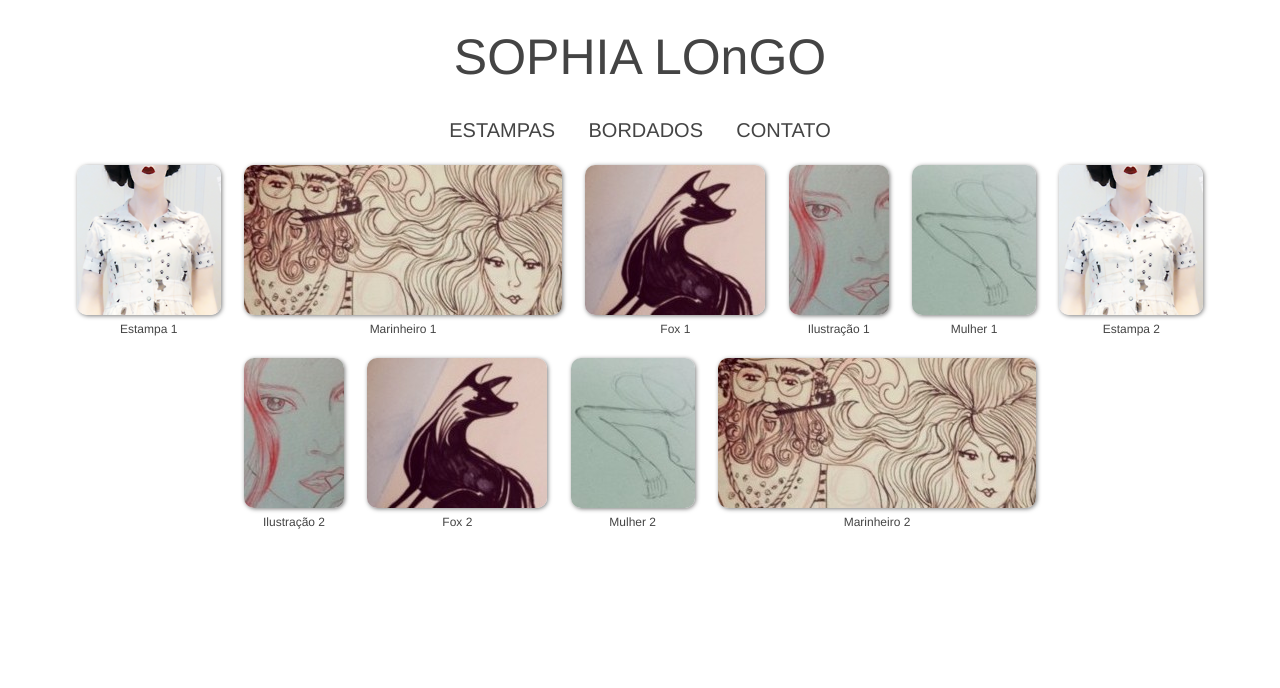
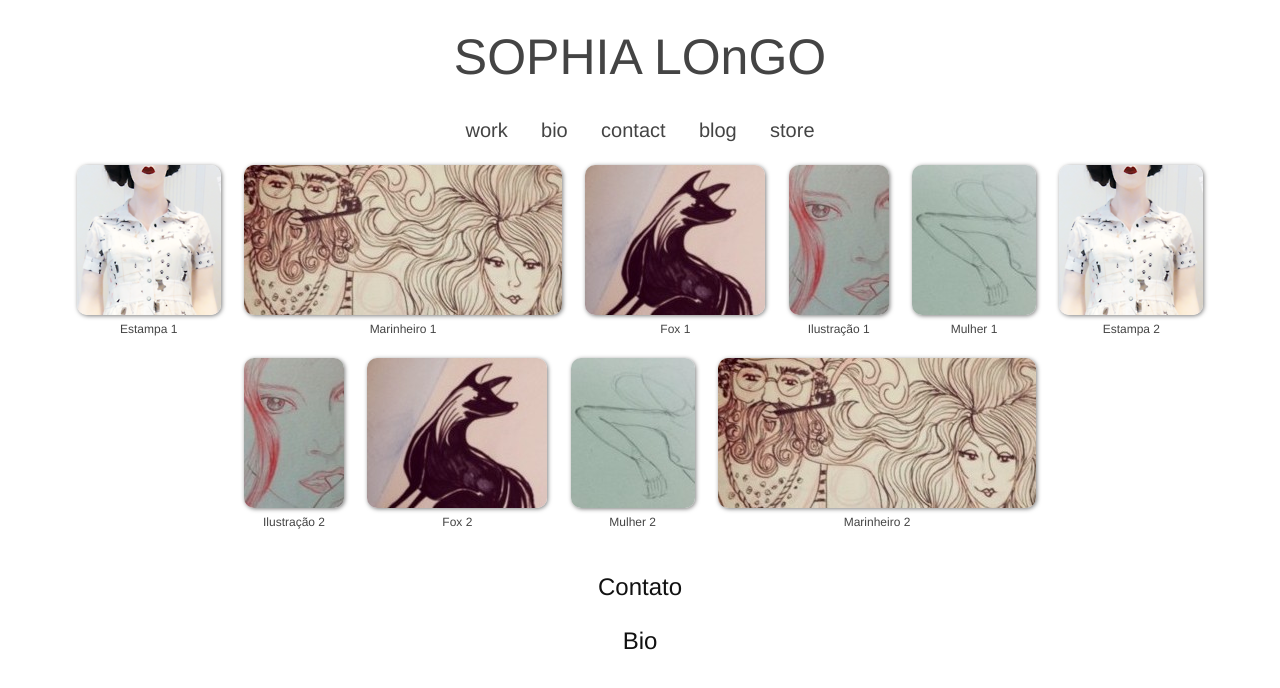
Before and after one commit to jampow/sophialongo, a plain HTML site: page index.html in a window 1280 px wide. Drawn offline with Linux system fonts and the light colour scheme.

Commit message:
adicionando animate ao scroll para o rodapé

```diff
--- a/index.html
+++ b/index.html
@@ -9,6 +9,7 @@
   <![endif]-->
 	<link rel="stylesheet" type="text/css" href="javascripts/fancybox/jquery.fancybox-1.3.4.css" media="screen" />
   <link rel="stylesheet" href="stylesheets/application.css" type="text/css" media="screen" title="no title" charset="utf-8" />
+  <meta name = "viewport" content = "initial-scale = 0.6, user-scalable = no">
   <title>Sophia Longo</title>
 </head>
 <body>
@@ -18,9 +19,11 @@
 
   <nav>
     <ul>
-      <li><a href="#">estampas</a></li>
-      <li><a href="#">bordados</a></li>
-      <li><a href="#">contato</a></li>
+      <li><a href="#">work</a></li>
+      <li><a href="#bio" class="scrollTo">bio</a></li>
+      <li><a href="#contact" class="scrollTo">contact</a></li>
+      <li><a href="#">blog</a></li>
+      <li><a href="#">store</a></li>
     </ul>
   </nav>
 
@@ -110,7 +113,12 @@
   </section>
 
   <footer>
-
+    <div id="contact">
+      <h2>Contato</h2>
+    </div>
+    <div id="bio">
+      <h2>Bio</h2>
+    </div>
   </footer>
 
   <script type="text/javascript" src="javascripts/jquery-1.4.3.min.js"></script>
--- a/javascripts/application.js
+++ b/javascripts/application.js
@@ -1,5 +1,9 @@
 $(function(){
-  $('.portfolio li').each(function(){
-    $('a', this).fancybox({overlayColor: '#fff'});
+
+  $('nav a.scrollTo').click(function(){
+    var target = $(this).attr('href');
+    $('html, body').animate({'scrollTop' : $(target).position().top}, 750);
+    return false;
   });
+
 });
--- a/stylesheets/application.css
+++ b/stylesheets/application.css
@@ -27,7 +27,6 @@ nav li {
 }
 
 nav li a{
-  text-transform: uppercase;
   padding: 15px;
   font-size: 20px;
 }
@@ -80,3 +79,7 @@ ul.portfolio span {
   display: block;
   margin: 0 auto;
 }
+
+footer {
+  text-align: center;
+}
```
